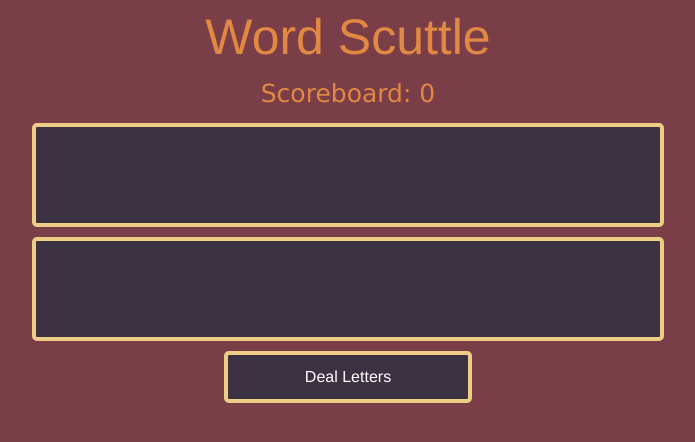
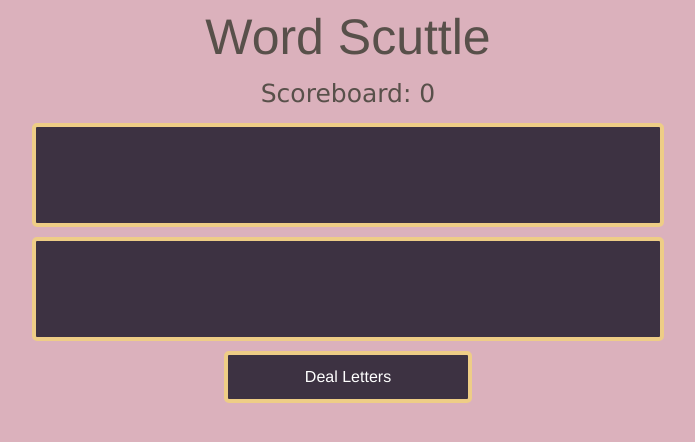
Before and after one commit to sedstan/Word-Scuttle, a PHP site: page / in a window 1280 px wide. Shown: the top 442 px of the page, without its empty margins (292-987 px from the left). Run offline with PHP 8.4, Linux system fonts and the light colour scheme; some libraries are stand-ins or nearby versions.

Commit message:
New color pallet.

```diff
--- a/css/style.css
+++ b/css/style.css
@@ -2,27 +2,27 @@ body {
   text-align: center;
   text-decoration: bold;
   line-height: 1.5;
-  background-color: #7A3E48;
+  background-color: #DBB1BC;
 
 }
 
 h1 {
   font-family: Helvetica;
   font-size: 50px;
-  color:#E18942;
+  color:#58504A;
 }
 
 .scoreboard {
   font-size: 25px;
   font-family: Geneva;
-  color: #E18942;
+  color: #58504A;
 
 }
 
 .messageboard {
   font-size: 25px;
   font-family: Geneva;
-  color: #E18942;
+  color: #58504A;
 
 }
 
@@ -77,7 +77,7 @@ h1 {
 }
 
 .btn:hover {
-  background: #A38D86;
+  background: #58504A;
   color: black;
 }
 
```
